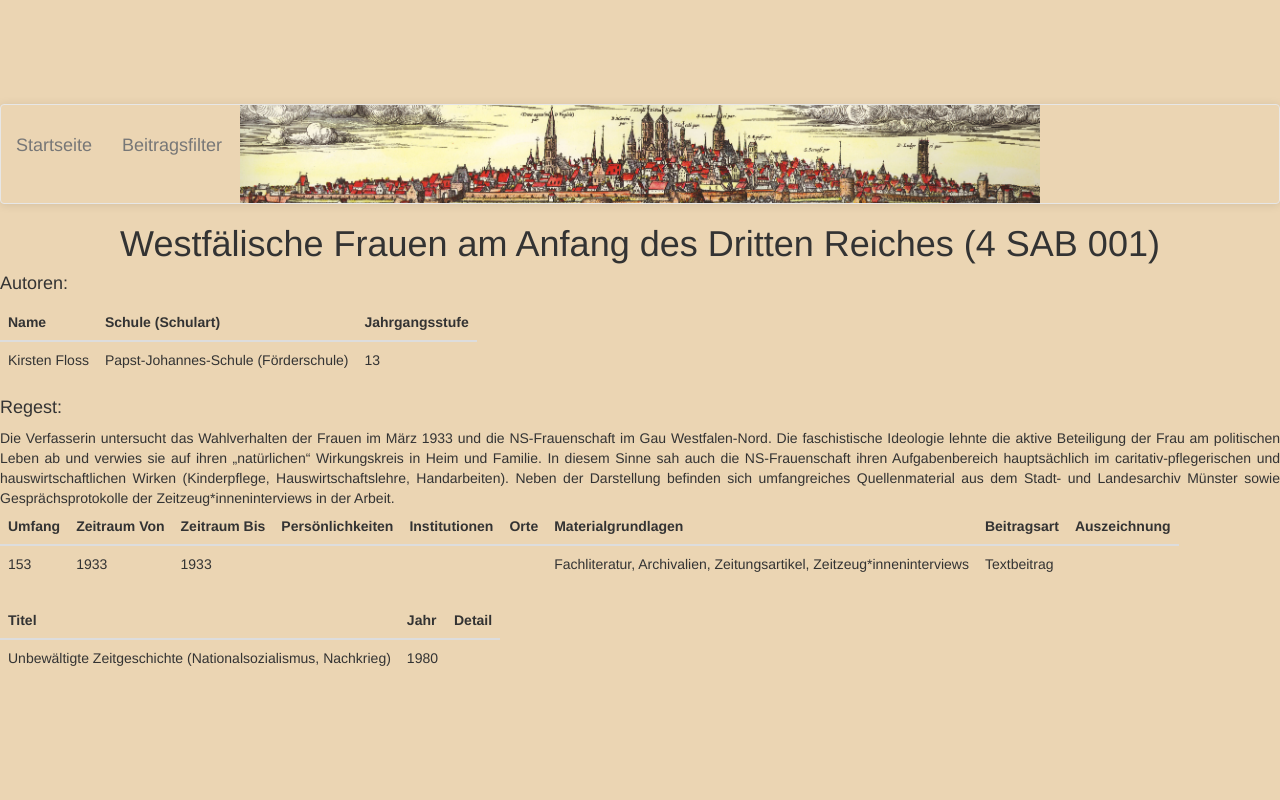
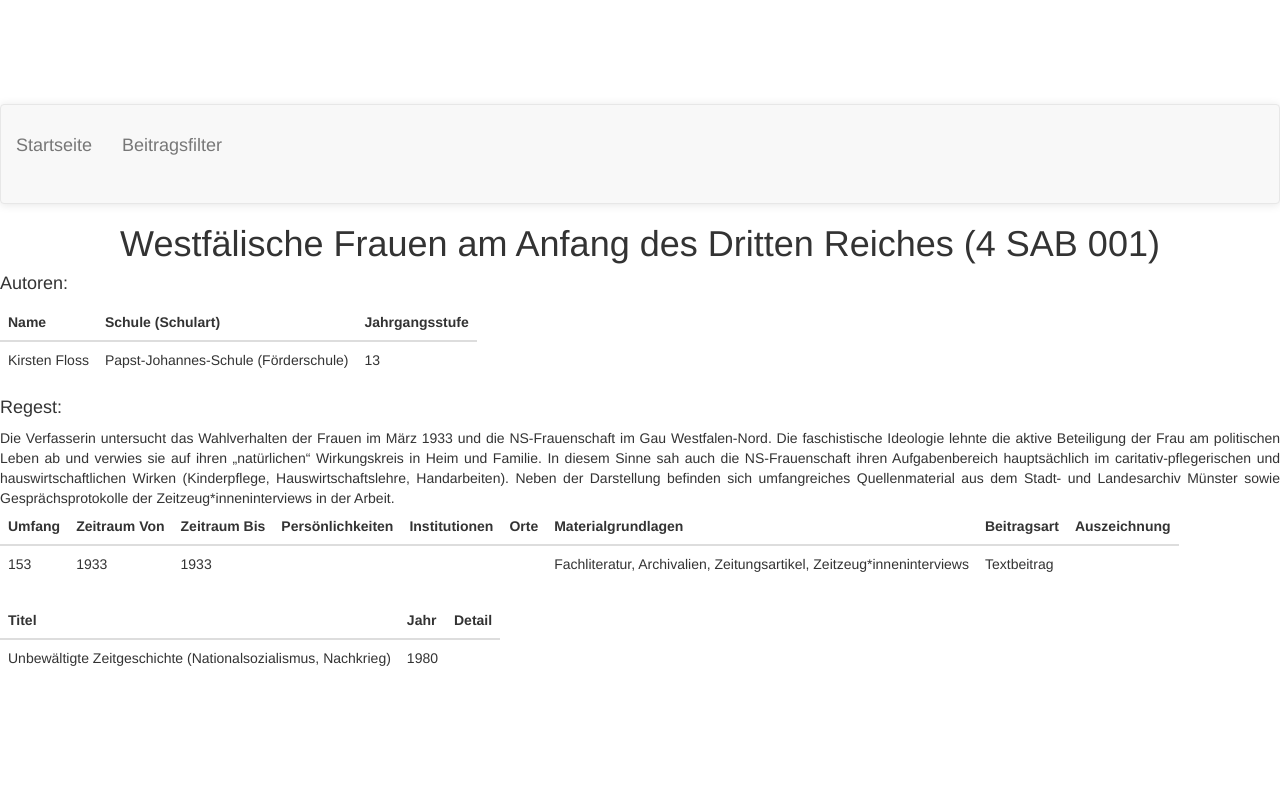
Before and after one commit to codeformuenster/schueler-geschichtswettbewerb-muenster, a Django app: page /karte/beitraege/1464 in a window 1280 px wide. Run offline with Django 3.2, Linux system fonts and the light colour scheme; data comes from the database, SQL or seed files in the repository; data that the repository does not hold is empty; some libraries are stand-ins or nearby versions.

Commit message:
change tileserver and remove header image

```diff
--- a/Website/geschichtswettbewerb/geschichtswettbewerb/settings.py
+++ b/Website/geschichtswettbewerb/geschichtswettbewerb/settings.py
@@ -28,7 +28,7 @@ SECRET_KEY = os.environ.get('DJANGO_SECRET_KEY', 'd%)-s%ioiq(iwt=272nlguu-2o9dtk
 #DEBUG = True
 DEBUG = os.environ.get('DJANGO_DEBUG', '') != 'False'
 
-ALLOWED_HOSTS = ['geschichtswettbewerb.uni-muenster.de', 'd-3110s70.wiwi.uni-muenster.de', '128.176.157.41', 'd-3110s70.wiwi.uni-muenster.de', 'localhost',]
+ALLOWED_HOSTS = ['geschichtswettbewerb.uni-muenster.de', 'd-3110s70.wiwi.uni-muenster.de', '128.176.157.41', 'd-3110s70.wiwi.uni-muenster.de', 'localhost', '127.0.0.1']
 
 
 # Application definition
--- a/Website/geschichtswettbewerb/karte/static/map.css
+++ b/Website/geschichtswettbewerb/karte/static/map.css
@@ -1,14 +1,14 @@
 html, body {
   height: 100%;
   margin: 25;
-  background-color: #ebd5b3;
+  /*background-color: #ebd5b3;*/
   text-align: center;
   align-content: center;
 }
 #map {
   width: 90%;
   height: 75%;
-  background-color: #ebd5b3;
+  /*background-color: #ebd5b3;*/
   align-self: center;
   align-content: center;
 }
--- a/Website/geschichtswettbewerb/karte/static/map.js
+++ b/Website/geschichtswettbewerb/karte/static/map.js
@@ -5,8 +5,9 @@ const map = L.map('map', {
   zoom: 14,
 });
 
-L.tileLayer('https://{s}.tile.openstreetmap.de/{z}/{x}/{y}.png', { attribution: attribution }).addTo(map);
-
+L.tileLayer('https://geo.stadt-muenster.de/basiskarte/{z}/{x}/{y}.png', { attribution: attribution }).addTo(map);
+//https://{s}.tile.openstreetmap.de/{z}/{x}/{y}.png
+//https://geo.stadt-muenster.de/basiskarte/{z}/{x}/{y}.png
 const markers = JSON.parse(document.getElementById('markers-data').textContent);
 
 let feature = L.geoJSON(markers).bindPopup(function (layer)
--- a/Website/geschichtswettbewerb/karte/static/startseite.css
+++ b/Website/geschichtswettbewerb/karte/static/startseite.css
@@ -1,7 +1,7 @@
 html, body, #startseite {
   height: 100%;
   margin: 25;
-  background-color: #ebd5b3;
+  /*background-color: #ebd5b3;*/
   text-align: center;
   align-content: center;
 }
@@ -9,8 +9,8 @@ html, body, #startseite {
 .navbar-default {
   box-shadow: 0 1px 10px rgba(0,0,0,.1);
   height: 100px;
-  background-color: #ebd5b3 !important;
-  background-image: url(header-background.png);
+  /*background-color: #ebd5b3 !important;*/
+  /*background-image: url(header-background.png);*/
   background-size: 800px;
   background-repeat:no-repeat;
   background-position: center center;
@@ -32,15 +32,15 @@ html, body, #startseite {
 }
 
 .table-bordered {
-  background-color: #ebd5b3;
+  /*background-color: #ebd5b3;*/
 }
 
 .well {
-  background-color: #ebd5b3;
+  /*background-color: #ebd5b3;*/
 }
 
 .form {
-  background-color: #ebd5b3;
+  /*background-color: #ebd5b3;*/
   float: left;
 }
 .form-control {
@@ -50,7 +50,7 @@ html, body, #startseite {
 .table {
   column-rule-color: black;
   border-collapse: collapse;
-  background-color: #ebd5b3;
+  /*background-color: #ebd5b3;*/
   text-align: left;
 }
 .td {
--- a/Website/geschichtswettbewerb/karte/templates/place_detail.html
+++ b/Website/geschichtswettbewerb/karte/templates/place_detail.html
@@ -55,7 +55,7 @@
       zoom: 14,
     });
 
-    L.tileLayer('https://{s}.tile.openstreetmap.de/{z}/{x}/{y}.png', { attribution: attribution }).addTo(map);
+    L.tileLayer('https://geo.stadt-muenster.de/basiskarte/{z}/{x}/{y}.png', { attribution: attribution }).addTo(map);
   //var coordinates = {{ ort.location }};
   //var marker = new 7.62082, 51.969
   // {{ort.location.x }} and .y does not work properly
```
Also changed, not shown: Website/geschichtswettbewerb/karte/migrations/0006_auto_20210708_1334.py (added).
